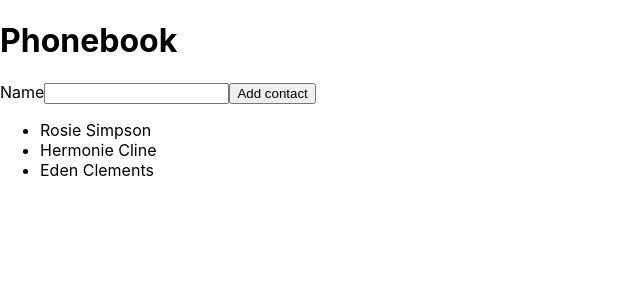
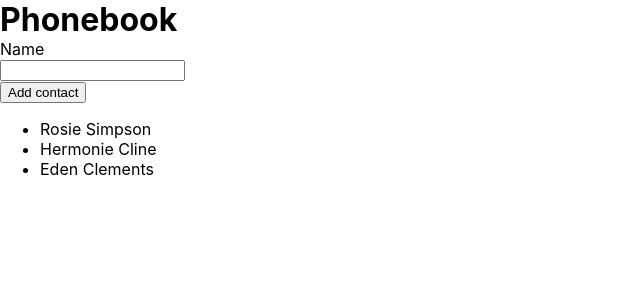
Before and after one commit to ExLuZiVe53/goit-react-hw-02-phonebook, a React (Create React App) app: page / in a window 1280 px wide. Shown: the top 300 px of the page, without its empty margins (0-640 px from the left). Built offline with nearby package versions, Linux system fonts and the light colour scheme.

Commit message:
reset styles

```diff
--- a/src/components/App.jsx
+++ b/src/components/App.jsx
@@ -1,6 +1,18 @@
 import React from 'react';
 import { Component } from 'react';
 import { nanoid } from 'nanoid';
+
+/*
+Алгоритм роботи з формами:
+
+1. Розмітити HTML самої форми.
+2. Створити стейт, поля якого будуть збігатися з назвами атрибутів "name" у інпутів.
+3. Прив`язати поля стейту до атрибуту "value" відповідних інпутів.
+4. Створити обробник подій, який буде обробляти поля вводу і встановлювати значення в стейт.
+5. Обробник подій, прикріпити до події onChange у кожного інпуту.
+6. Додати обробник сабміту форми, де ми згрупуємо фінальні дані та надішлемо їх назовні.
+
+*/
 
 export class App extends Component {
   state = {
@@ -13,9 +25,12 @@ export class App extends Component {
       <div>
         <h1>Phonebook</h1>
         <form>
-          <label>Name</label>
-          <input type="text" name="name" required />
-          <button type="text">Add contact</button>
+          <label>
+            <p>Name</p>
+            <input type="text" name="name" required />
+          </label>
+          <br />
+          <button type="submit">Add contact</button>
         </form>
         <ul>
           <li>Rosie Simpson</li>
--- a/src/index.css
+++ b/src/index.css
@@ -13,3 +13,17 @@ code {
   font-family: source-code-pro, Menlo, Monaco, Consolas, 'Courier New',
     monospace;
 }
+
+*,
+*::before,
+*::after {
+  box-sizing: border-box;
+}
+
+h1,
+h2,
+h3,
+h4,
+p {
+  margin: 0;
+}
```
